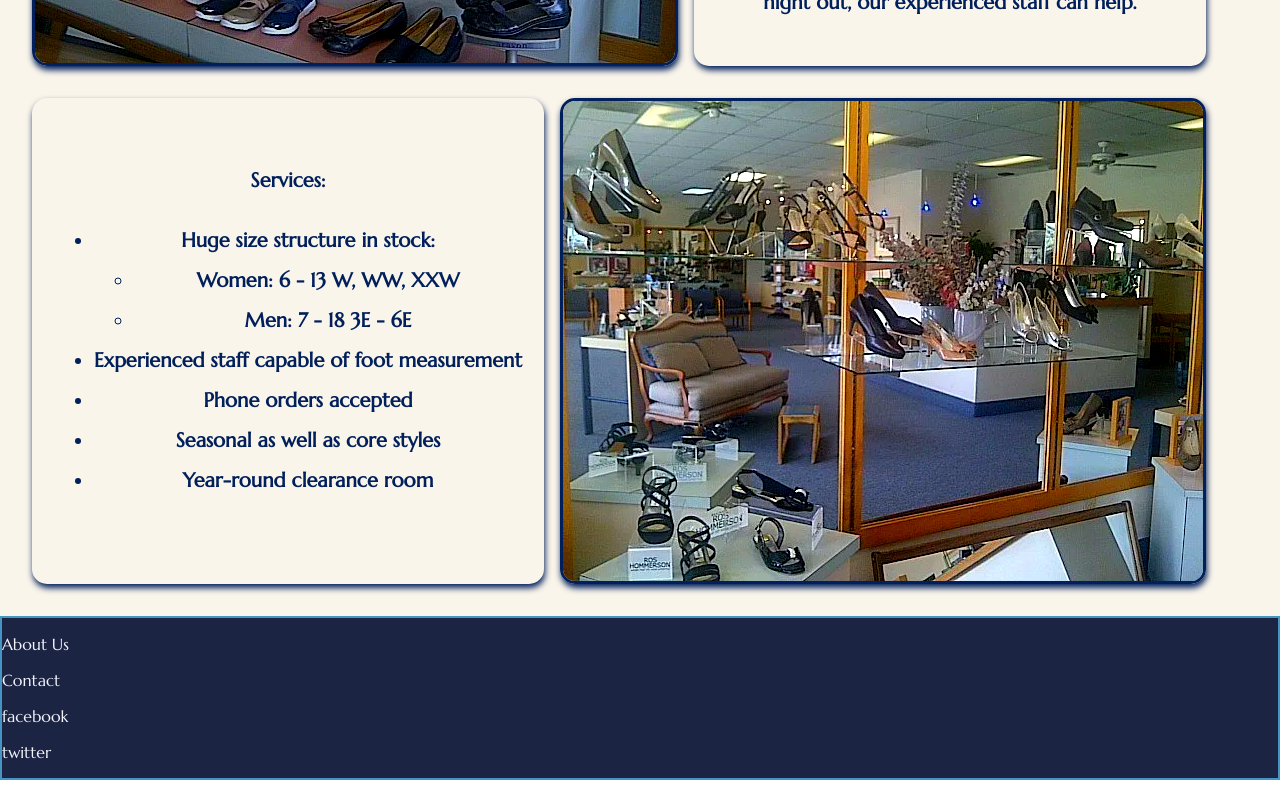
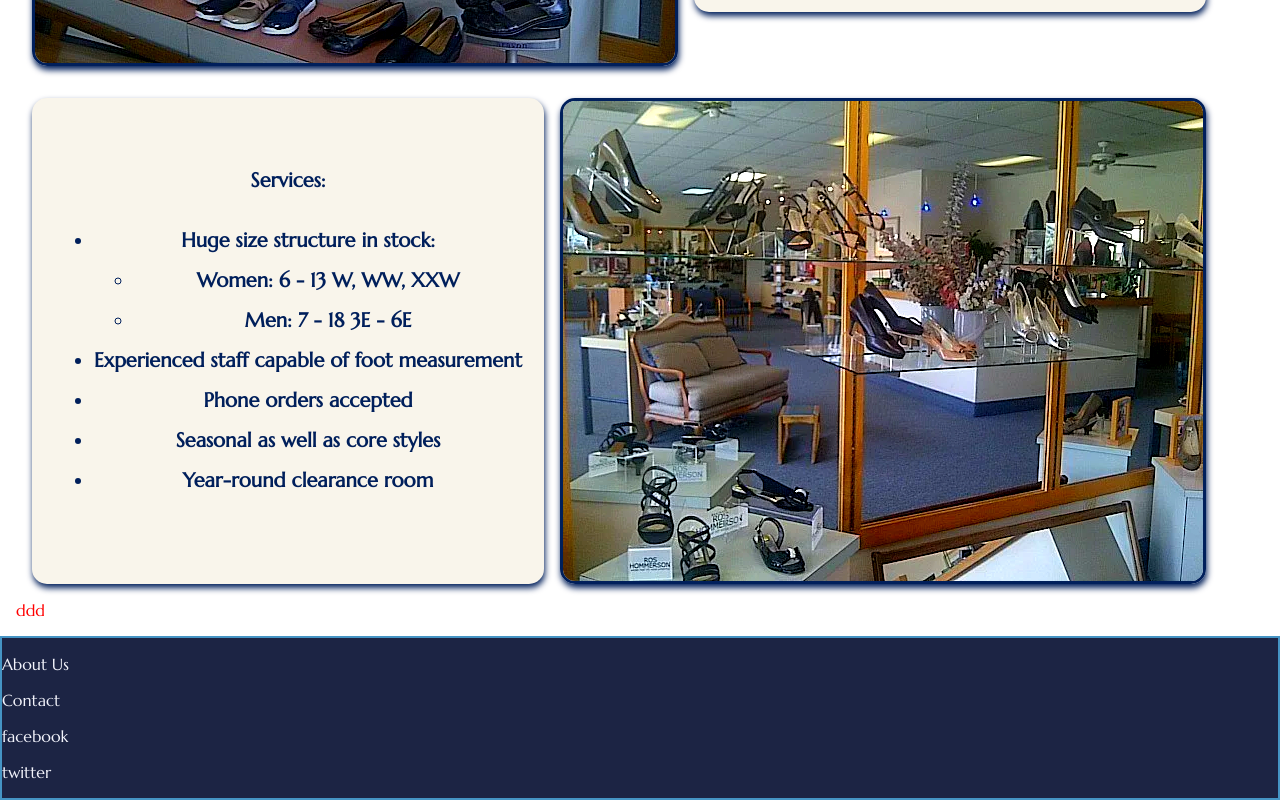
Before and after one commit to jaugs/shoe_store, a React (Create React App) app: page / in a window 1280 px wide. Shown: the part 612-1412 px from the top of the page. Built offline with nearby package versions, Linux system fonts and the light colour scheme.

Commit message:
started animation component testing

```diff
--- /dev/null
+++ b/src/components/animate.js
@@ -0,0 +1,75 @@
+import { useState, useRef, useEffect } from "react";
+
+const useElementOnScreen = (options) => {
+    const containerRef = useRef(null);
+    const [isVisible, setIsVisible] = useState(false)
+
+    const makeAppear = (entries) => {
+        const [entry] = entries;
+        if (entry.isIntersecting)
+          setIsVisible(true);
+      };
+
+      const makeAppearRepeating = (entries) => {
+        const [entry] = entries;
+        setIsVisible(entry.isIntersecting);
+      };
+
+      const callBack = options.reappear ? makeAppearRepeating : makeAppear;
+
+      useEffect(() => {
+        const containerRefCurrent = containerRef.current
+        const observer = new IntersectionObserver(callBack, options);
+        if (containerRefCurrent)
+          observer.observe(containerRefCurrent);
+
+        return () => {
+          if (containerRefCurrent) {
+            observer.unobserve(containerRefCurrent);
+          }
+        };
+      }, [containerRef, options, callBack]);
+
+      return [containerRef, isVisible];
+    };
+
+
+
+
+const AnimateOnScroll = (props) => {
+
+    const { children, reappear, threshold  } = props
+
+    const visibleStyle = {
+        transitionDuration: '1000',
+        opacity: '100',
+        blur: 'none',
+        color: 'red',
+       // transform: 'translate(40px, 100px)'
+    }
+
+    const notVisibleStyle = {
+        color: 'blue',
+        transitionDuration: '1000',
+        opacity: '0',
+        blur: 'lg',
+       transform: 'translate(40px, 100px)'
+    }
+
+
+
+    const [containerRef, isVisible] = useElementOnScreen({
+      threshold: threshold,
+      reappear: reappear,
+    });
+
+    return (
+      <>
+        <div ref={containerRef} className='newDiv' style={isVisible ? visibleStyle : notVisibleStyle}>
+          {children}
+        </div>
+      </>
+    );
+  }
+  export default AnimateOnScroll
+  //{`transition duration-1000 ${isVisible ? "opacity-100 blur-none translate-x-0" : "opacity-0 blur-lg -translate-x-20"}  motion-reduce:transition-none motion-reduce:hover:transform-none`}
--- a/src/components/homepage.js
+++ b/src/components/homepage.js
@@ -1,19 +1,30 @@
 import '../styles/homepageStyle.css'
 import storePic from '../images/store.png'
 import storePic2 from '../images/store2.png'
+//import { useEffect, useRef, useState } from "react";
+import AnimateOnScroll from './animate'
 
 export default function Homepage (props) {
+
+   // let observer = new IntersectionObserver(callback, options);
+
+    // const options = {
+    //     threshold: 0,
+    //     reappear: false,
+    //   }
 
 
     return (
         <div className='homepage'>
             <div className='firstSection'>
                 <img className='shopImage' src= {storePic} alt='store display' />
+                <div className='descriptionContainer'>
                 <div className='description'>
                     Welcome to Otherwides Wide Shoes, we are an independent full-service shoe store that specializes in wide and extra-wide width shoes for men and women.
                     We have a huge selection of in-stock footwear, these include dress, casual, sandals, boots, work and athletic shoes.
                     From properly measuring your feet, fitting orthotics, finding comfortable work shoes,
                     getting fit in a top-of-the-line running shoe to finding the perfect evening shoe for that special night out, our experienced staff can help.
+                </div>
                 </div>
             </div>
             <div className='secondSection'>
@@ -33,6 +44,7 @@ export default function Homepage (props) {
                  </div>
                  <img className='shopImage' src= {storePic2} alt='second store display' />
             </div>
+            <AnimateOnScroll children={<div>ddd</div>} reappear={false} threshold={.9} />
         </div>
     )
 }
--- a/src/styles/homepageStyle.css
+++ b/src/styles/homepageStyle.css
@@ -1,7 +1,7 @@
 
 
 .homepage {
-    background-color: #F9F5EB;
+    background-color: #ffff;
     height: auto;
     width: 100%;
     display: flex;
@@ -39,6 +39,18 @@
     border-radius: 15px;
 }
 
+.description {
+    animation: fade-left 1s ease-in;
+    /* animation-duration: 1s;
+    animation-name: slidein;
+    animation-iteration-count: 1;
+    animation-direction: alternate; */
+}
+
 .services {
     flex-direction: column;
 }
+
+.newDiv {
+    transition-duration: 2s;
+}
```
